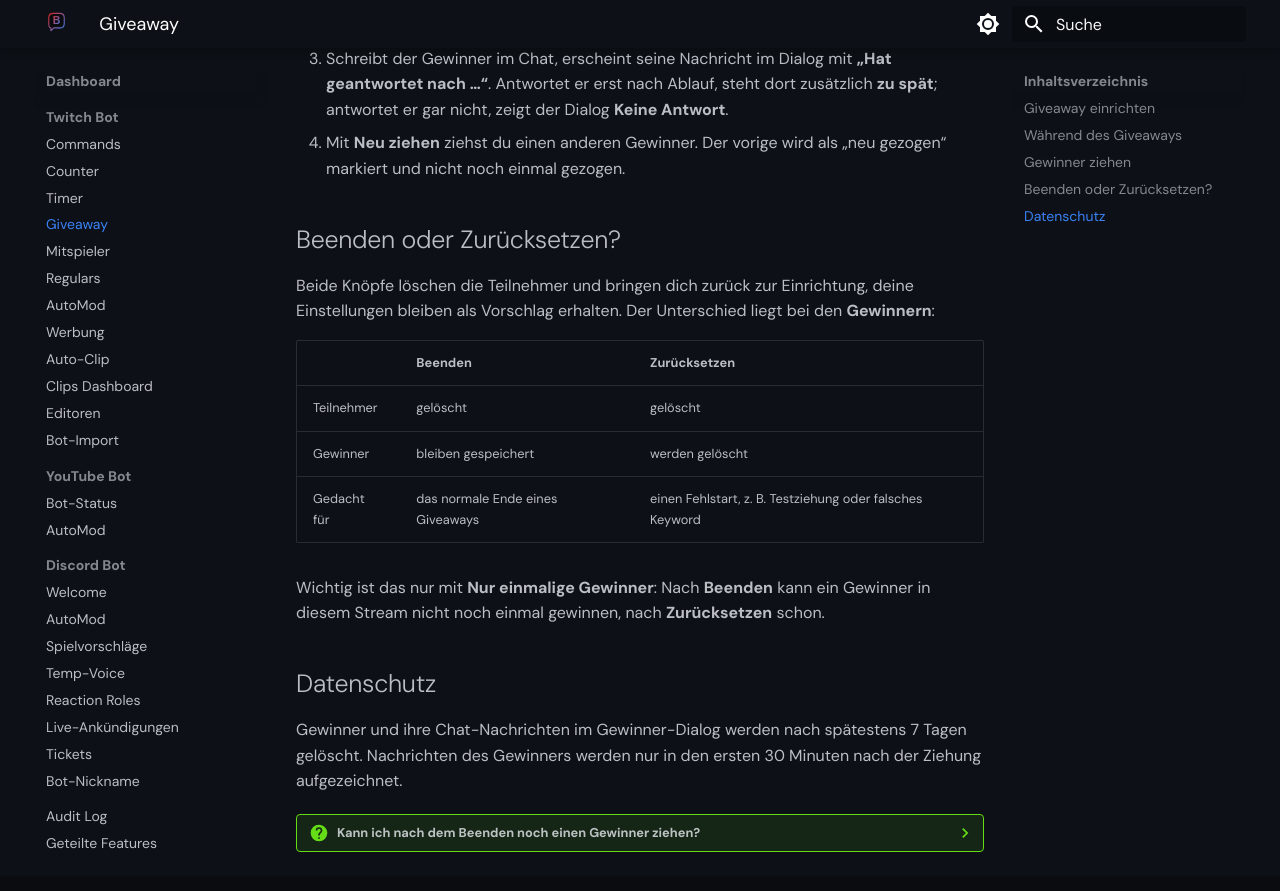
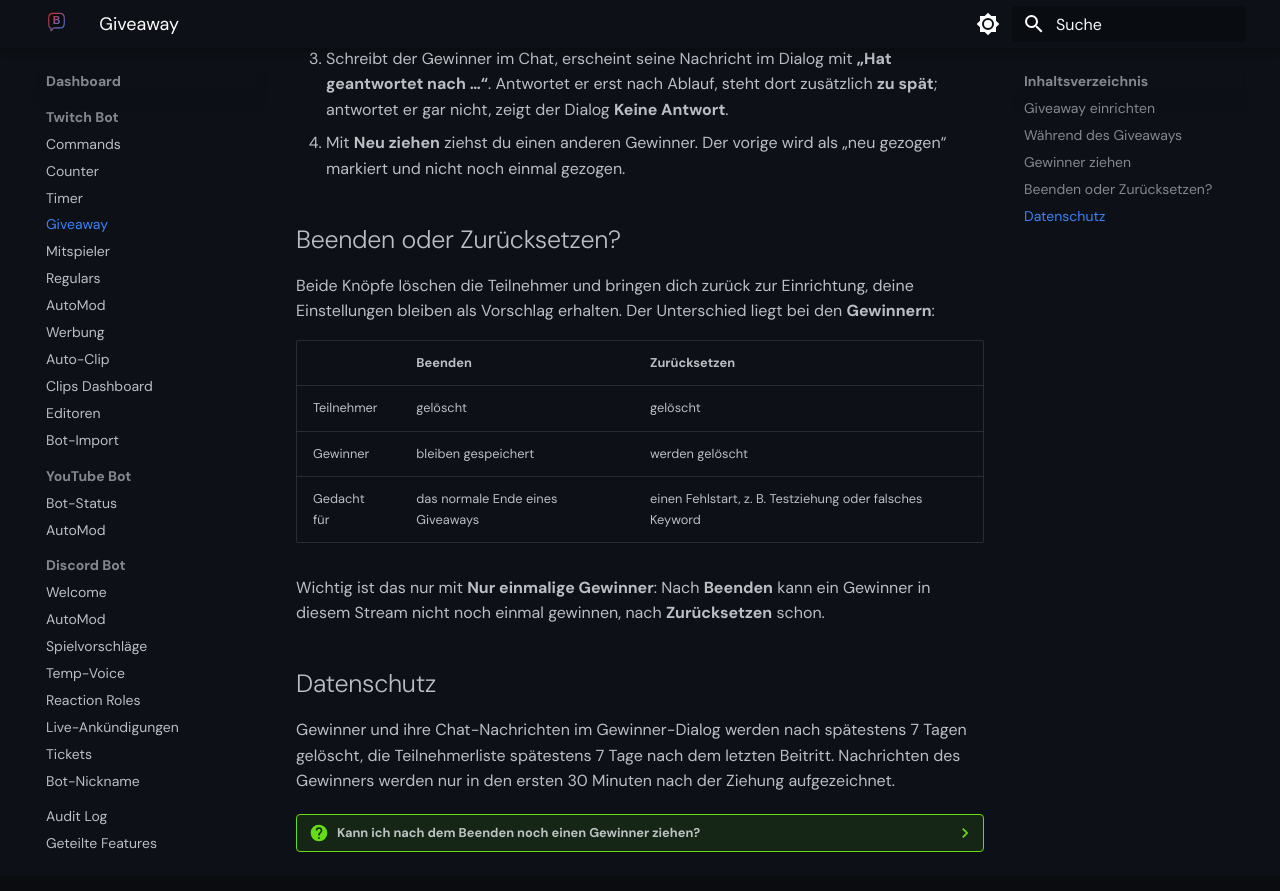
Before and after one commit to thymply/botly-docs, an MkDocs documentation site: the page built from docs/dashboard/twitch/giveaway.md, in a window 1280 px wide and 900 px high, scrolled down 1773 px. Shown: the top 891 px of the window. Built offline with MkDocs 1.6.1 and Material for MkDocs 9.7.7, drawn with Linux system fonts in a browser that asks for light colours.

Commit message:
Giveaway: Teilnehmerliste wird 7 Tage nach dem letzten Beitritt gelöscht (BL-469)

```diff
--- a/docs/dashboard/twitch/giveaway.md
+++ b/docs/dashboard/twitch/giveaway.md
@@ -66,7 +66,7 @@ Wichtig ist das nur mit **Nur einmalige Gewinner**: Nach **Beenden** kann ein Ge
 
 ## Datenschutz
 
-Gewinner und ihre Chat-Nachrichten im Gewinner-Dialog werden nach spätestens 7 Tagen gelöscht. Nachrichten des Gewinners werden nur in den ersten 30 Minuten nach der Ziehung aufgezeichnet.
+Gewinner und ihre Chat-Nachrichten im Gewinner-Dialog werden nach spätestens 7 Tagen gelöscht, die Teilnehmerliste spätestens 7 Tage nach dem letzten Beitritt. Nachrichten des Gewinners werden nur in den ersten 30 Minuten nach der Ziehung aufgezeichnet.
 
 ??? question "Kann ich nach dem Beenden noch einen Gewinner ziehen?"
     Nein. Beenden löscht die Teilnehmerliste. Ziehe den Gewinner vorher, gern auch nach **Teilnahme schließen**.
```
